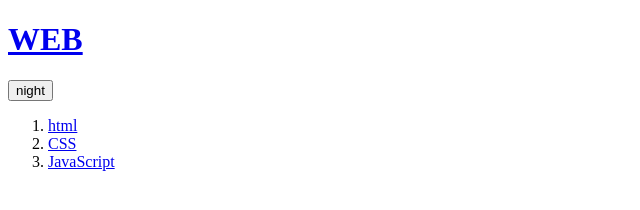
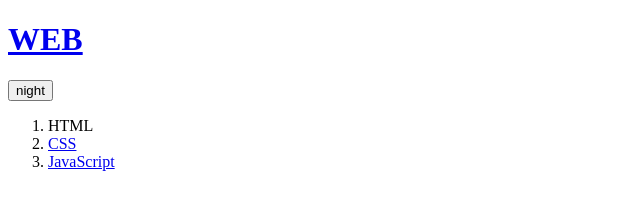
Before and after one commit to diffkdl529/ajex, a plain HTML site: page index.html in a window 1280 px wide. Shown: the full height of the page, 0-640 px from the left. Drawn offline with nearby package versions, Linux system fonts and the light colour scheme.

Commit message:
Add files via upload

```diff
--- a/index.html
+++ b/index.html
@@ -12,9 +12,7 @@
     nightDayHandler(this);
   ">
   <ol>
-    <li><a href="1.html" onclick=
-      "document.querySelector('article').innerHTML = '<h2>HTML</h2>html is.....'
-      ;">html</a></li>
+    <li><a onclick="alert('HTML')">HTML</a></li>
     <li><a href="2.html">CSS</a></li>
     <li><a href="3.html">JavaScript</a></li>
   </ol>
```
Also changed, not shown: fetch.html (+0 -5 lines).
